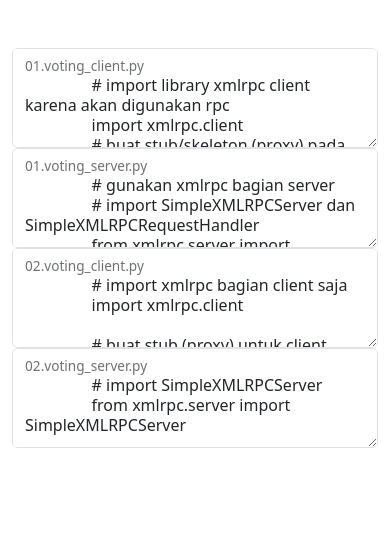
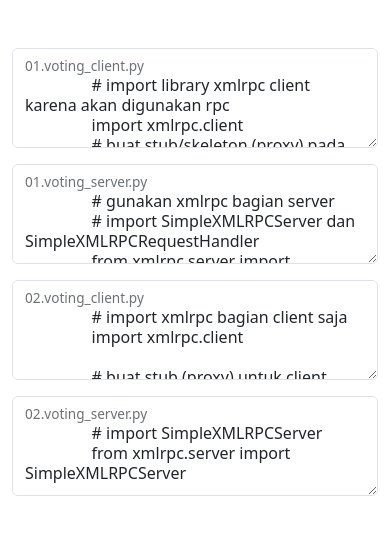
Before and after one commit to turrud/mod2, a plain HTML site: page index.html in a window 390 px wide. Drawn offline with nearby package versions, Linux system fonts and the light colour scheme.

Commit message:
sister-parul

```diff
--- a/index.html
+++ b/index.html
@@ -11,7 +11,7 @@
     <div class="container mt-5">
       <div class="row">
 
-        <div class="col-md-6">
+        <div class="col-md-6 mb-3">
           <div class="form-floating">
             <textarea cols="auto" rows="auto" class="form-control" placeholder="Leave a comment here" id="floatingTextarea2" style="height: 100px">
                 # import library xmlrpc client karena akan digunakan rpc
@@ -32,7 +32,7 @@
           </div>
         </div>
 
-        <div class="col-md-6">
+        <div class="col-md-6 mb-3">
           <div class="form-floating">
             <textarea cols="auto" rows="auto" class="form-control" placeholder="Leave a comment here" id="floatingTextarea2" style="height: 100px">
                 # gunakan xmlrpc bagian server
@@ -72,7 +72,7 @@
           </div>
         </div>
 
-        <div class="col-md-6">
+        <div class="col-md-6 mb-3">
           <div class="form-floating">
             <textarea cols="auto" rows="auto" class="form-control" placeholder="Leave a comment here" id="floatingTextarea2" style="height: 100px">
                 # import xmlrpc bagian client saja
@@ -95,7 +95,7 @@
           </div>
         </div>
 
-        <div class="col-md-6">
+        <div class="col-md-6 mb-3">
           <div class="form-floating">
             <textarea cols="auto" rows="auto" class="form-control" placeholder="Leave a comment here" id="floatingTextarea2" style="height: 100px">
                 # import SimpleXMLRPCServer
```
